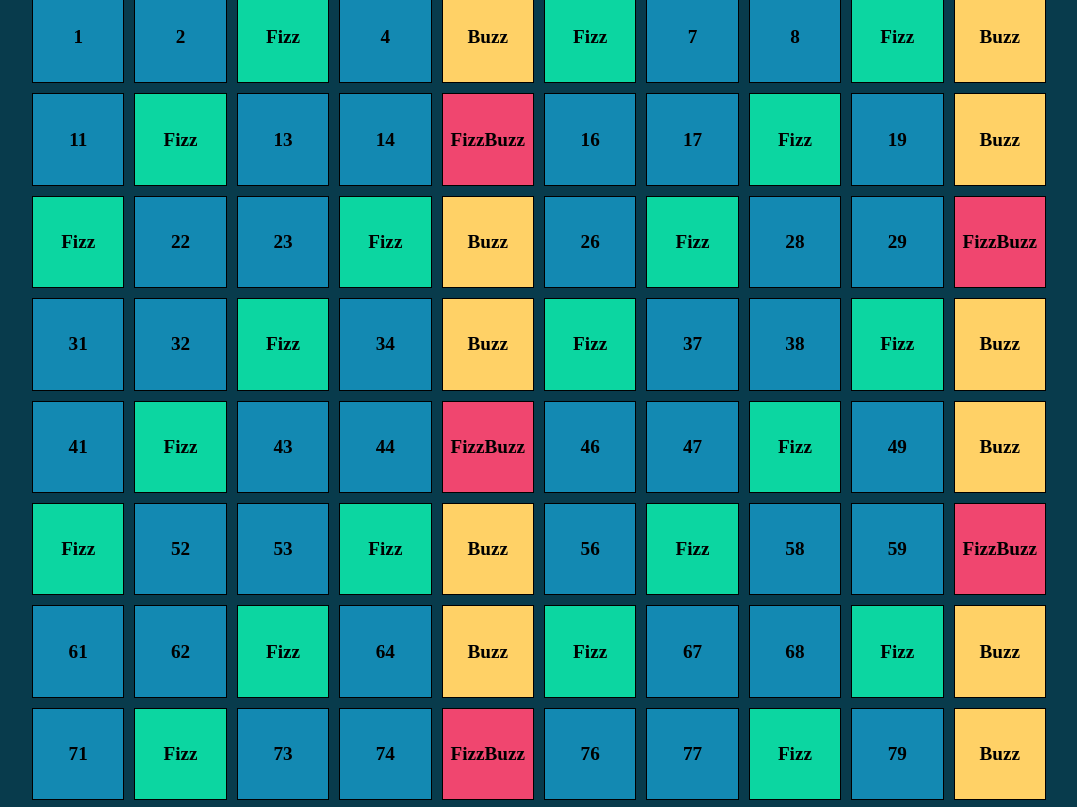
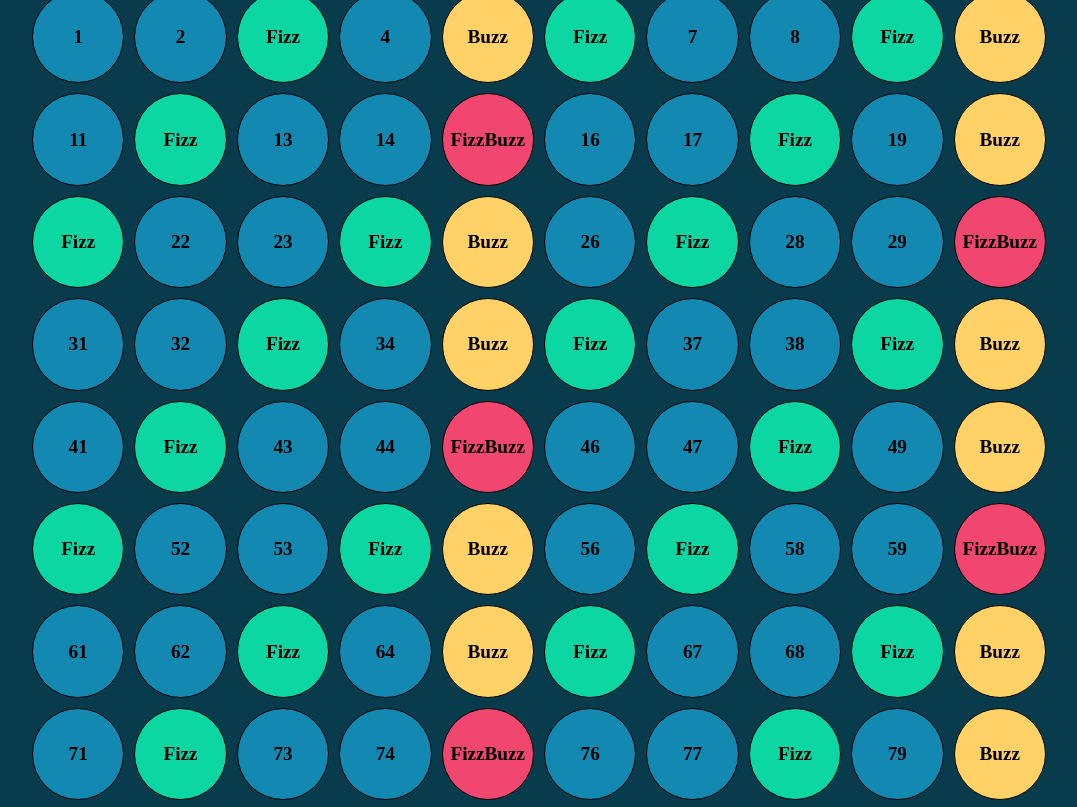
Before and after one commit to PincelliN/js-fizzbuzz, a plain HTML site: page index.html in a window 1280 px wide. Shown: the part 129-936 px from the top of the page, without its empty margins (101-1178 px from the left). Drawn offline with Linux system fonts and the light colour scheme.

Commit message:
refactoring

```diff
--- a/css/style.css
+++ b/css/style.css
@@ -26,6 +26,7 @@ h1{
     width: calc((100% / 10) - 10px);
     font-size: larger;
     font-weight: bolder;
+    border-radius: 100%;
 }
 .fizzbuzz{
     background-color: rgb(240, 70, 111);
--- a/js/main.js
+++ b/js/main.js
@@ -24,9 +24,8 @@ for (let i = 1; i <= 100; i++) {
   } else {
     Box.classList.add("blue");
   }
-
-  const TextBox = element;
-  Box.append(TextBox);
+// stampo la mia variabile nel box
+  Box.append(element);
   document.getElementById("container").appendChild(Box);
-  console.log(element);
+ // console.log(element);
 }
```
